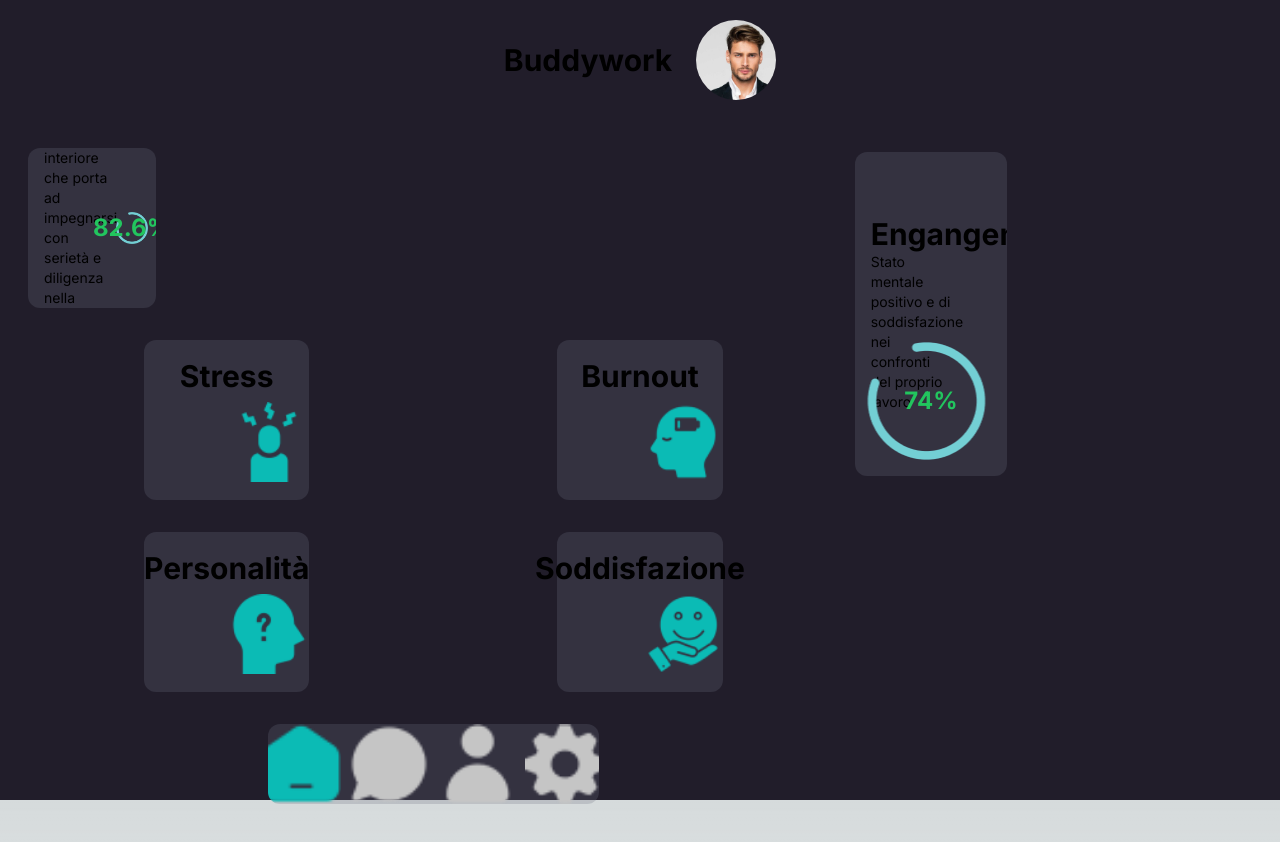
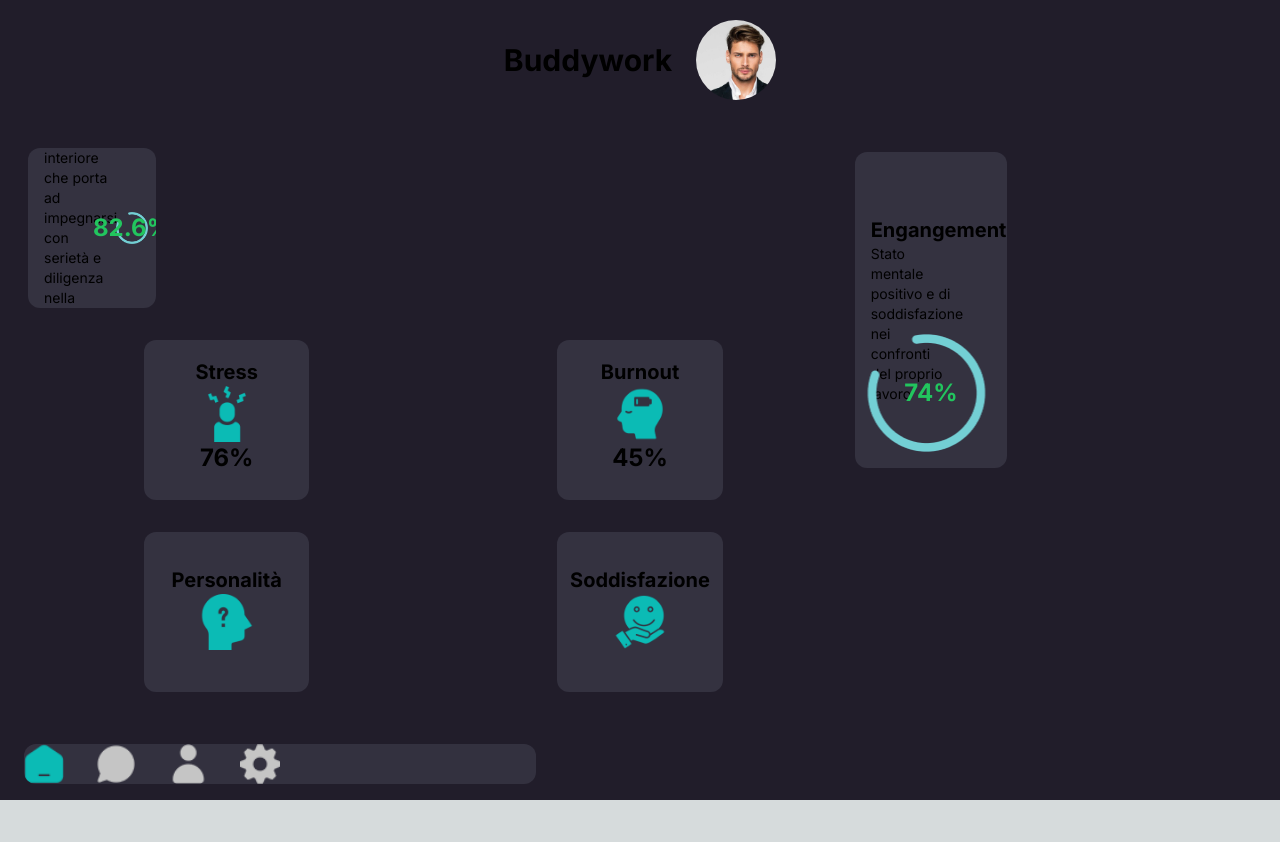
Before and after one commit to lucaspe10/buddywork, a Next.js app: page / in a window 1280 px wide. Shown: the top 842 px of the page. After the commit the page ends 800 px from the top, so only its background shows below. Built offline with nearby package versions, Linux system fonts and the light colour scheme.

Commit message:
change style

```diff
--- /dev/null
+++ b/app/chatbot/page.tsx
@@ -0,0 +1,3 @@
+export default function Page() {
+    return <p>chatbot</p>
+  }
--- a/app/page.tsx
+++ b/app/page.tsx
@@ -36,30 +36,31 @@
           <Rectangle
               image="/stress.png"
               title="Stress"
+              testo1="76%"
               path="stress" />
           <Rectangle
               image="/burnout.png"
               title="Burnout"
+              testo1="45%"
               path="burnout" />
           <Rectangle
               image="/personalità.png"
               title="Personalità"
-              path="personalità" />
+              path="personalita" />
           <Rectangle
               image="/soddisfazione.png"
               title="Soddisfazione"
               path="soddisfazione" />
 
-          <div className="col-span-2 w-4/4 h-6">
           <NavBar
               image="/home.png"
               image2="/chatbot.png"
               image3="/profilo.png"
-              image4="/impostazioni.png"/>
+              image4="/impostazioni.png"
+              />
           </div>
         </div>
       </div>
-    </div>
   );
 };
 
--- a/components/navbar.tsx
+++ b/components/navbar.tsx
@@ -11,40 +11,46 @@
   path,
 }: Readonly<RectangleProps>) {
   return (
-    <div className="w-4/5 h-40 mx-auto m-4 rounded-xl lg:w-2/5 md:w-2/5">
+          <div className=" bg-gray-500 bg-opacity-25 w-80 h-10 mx-1 m-4 rounded-xl lg:w-2/5 md:w-2/5 overflow-hidden flex items-center space-x-2 fixed bottom-0 ">
           <Link href={path ?? "/"}>
-        <div className="bg-gray-500 bg-opacity-25 w-full flex items-center justify-center rounded-xl overflow-hidden ">
-          <div className="flex space-x-2">
-            <div className="w-20 h-auto max-w-xs">
+              <div className="w-10  max-w-xs ">
                 <Image
                     src={image ?? "/marco.jpg"}
                     alt="Picture of the author"
                     width={200}
-                  height={200} />
+                    height={200}
+                    />
               </div>
-            <div className="w-20 h-auto max-w-xs">
+            </Link>
+            <div className="p-2"></div>
+              <Link href={path ?? "/"}>
+              <div className="w-10 h-auto max-w-xs">
                 <Image
                     src={image2 ?? "/marco.jpg"}
                     alt="Picture of the author"
                     width={200}
                     height={200} />
               </div>
-            <div className="w-20 h-auto max-w-xs">
+            </Link>
+            <div className="p-2"></div>
+            <Link href={path ?? "/"}>
+              <div className="w-10 h-auto max-w-xs">
                 <Image
                     src={image3 ?? "/marco.jpg"}
                     alt="Picture of the author"
                     width={200}
                     height={200} />
               </div>
-            <div className="w-20 h-auto max-w-xs">
+            </Link>
+            <div className="p-2"></div>
+            <Link href={path ?? "/"}>
+              <div className="w-10 h-auto max-w-xs">
                 <Image
                     src={image4 ?? "/marco.jpg"}
                     alt="Picture of the author"
                     width={200}
                     height={200} />
               </div>
-          </div>
-          </div>
             </Link>
             </div>
   );
--- a/components/rectangle.tsx
+++ b/components/rectangle.tsx
@@ -8,6 +8,7 @@
   title,
   testo1,
   testo2,
+  testo3,
   path,
 }: Readonly<RectangleProps>) {
   return (
@@ -15,15 +16,15 @@
       href={path ?? "/"}
       className="bg-gray-500 bg-opacity-25 w-36  h-40 mx-auto m-4 rounded-xl flex items-center justify-center flex-col lg:w-2/5 md:w-2/5 "
     >
-      <h3 className="text-3xl font-bold">{title}</h3>
-      <h2 className="text-lg sm: text-left  font-bold mb-2">{testo1}</h2>
-      <h1 className="text-center sm:text-right w-3.5  font-bold text-green-500 ">{testo2}</h1>
+      <h1 className="text-xl font-bold">{title}</h1>
       <Image
         src={image ?? "/marco.jpg"}
         alt="Picture of the author"
         width={200}
         height={200}
-        className="w-20  h-auto max-w-xs ms-auto"/>
+        className="w-14   flex justify-center  h-auto"
+        />
+        <p className=" sm: text-left text-2xl font-bold mb-2">{testo1}</p>
     </Link>
   );
 }
--- a/components/rectanglehigh.tsx
+++ b/components/rectanglehigh.tsx
@@ -19,7 +19,7 @@
     className="relative right-3 w-36 bg-gray-500 bg-opacity-25  mx-1 m-1  rounded-xl lg:w-2/5 md:w-2/5 overflow-hidden flex items-center  "
   >
     <div className="w-3/4 p-4 my-12">
-    <h1 className="text-3xl font-bold ">{title}</h1>
+    <h1 className="text-xl font-bold ">{title}</h1>
       <h2 className="text-sm ">{testo1}</h2>
     </div>
     <div className="absolute bottom-0 left-1/2 transform w-5/6 -translate-x-1/2 mb-4"
--- a/types/Props.ts
+++ b/types/Props.ts
@@ -3,6 +3,7 @@
   title?: string;
   testo1?: string;
   testo2?: string;
+  testo3?: string;
   image2?: string;
   image3?: string;
   image4?: string;
```
Also changed, not shown: app/impostazioni/page.tsx (added), app/personalita/page.tsx (renamed from app/personalità/page.tsx). Lines whose indentation alone changed are shown as unchanged.
